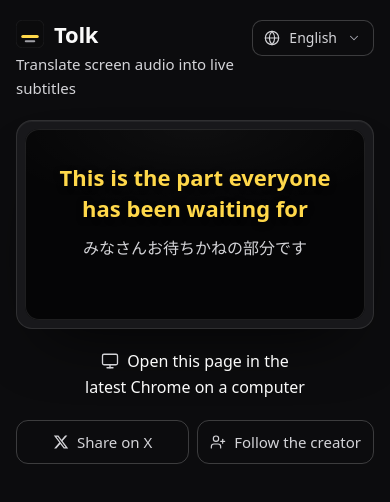
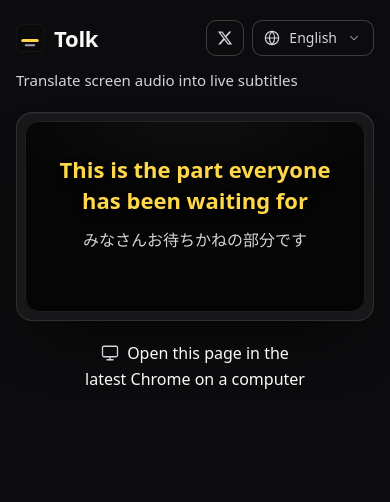
Before and after one commit to NoxelLab/tolk, a plain HTML site: page index.html in a window 390 px wide. Drawn offline with Linux system fonts and the light colour scheme; a web font is replaced by a local one.

Commit message:
Drop the follow-the-creator link and move Share on X into the header next to the display-language menu, icon-only on phones

```diff
--- a/index.html
+++ b/index.html
@@ -375,26 +375,24 @@ hgroup p { font-size: 1rem; color: var(--text-2); }
 :root:not(.unsupported) .notice,
 .unsupported #controls { display: none; }
 
-.links { display: flex; flex-wrap: wrap; justify-content: flex-end; gap: .5rem; }
-.unsupported .links { justify-content: center; }
-.links a {
+.header-actions { flex: none; display: flex; align-items: center; gap: .5rem; }
+#shareLink {
   display: inline-flex;
   align-items: center;
-  justify-content: center;
   gap: .5rem;
-  height: 2.375rem;
-  padding: 0 1rem;
+  height: 2.25rem;
+  padding: 0 .875rem;
   border: 1px solid var(--line-strong);
-  border-radius: .75rem;
+  border-radius: .625rem;
   color: var(--text-2);
-  font-size: .9375rem;
+  font-size: .875rem;
   font-weight: 500;
   white-space: nowrap;
   text-decoration: none;
   transition: background-color 150ms var(--ease), color 150ms var(--ease);
 }
-.links a:hover { background: var(--field); color: var(--text); }
-.links .icon { width: 1rem; height: 1rem; }
+#shareLink:hover { background: var(--field); color: var(--text); }
+#shareLink .icon { width: 1rem; height: 1rem; }
 
 .log { display: flex; flex-direction: column; flex: 1 1 0; min-height: 18rem; overflow: hidden; border: 1px solid var(--line); border-radius: 1.25rem; background: var(--panel); }
 .log:has(#log:empty),
@@ -433,7 +431,13 @@ hgroup p { font-size: 1rem; color: var(--text-2); }
   .options, .engine { flex: 1 1 100%; }
   .segmented { flex: 1; }
   .segmented label { flex: 1; }
-  .links a { flex: 1 1 8rem; height: 2.75rem; padding: 0 .75rem; }
+  #shareLink { padding: 0 .625rem; }
+  #shareLink span { display: none; }
+  header { display: grid; grid-template-columns: 1fr auto; align-items: center; }
+  hgroup { display: contents; }
+  h1 { grid-area: 1 / 1; }
+  .header-actions { grid-area: 1 / 2; }
+  hgroup p { grid-area: 2 / 1 / 3 / 3; }
   #log li { grid-template-columns: 1fr; }
 }
 @media (prefers-reduced-motion: reduce) {
@@ -448,10 +452,13 @@ hgroup p { font-size: 1rem; color: var(--text-2); }
       <h1><svg viewBox="0 0 64 64" aria-hidden="true"><rect x=".5" y=".5" width="63" height="63" rx="14" fill="#0b0b0c" stroke="#2c2c2f"/><rect x="12" y="34" width="40" height="7" rx="3.5" fill="#ffd84a"/><rect x="20" y="46" width="24" height="5" rx="2.5" fill="#a1a1a6"/></svg>Tolk</h1>
       <p data-i18n="tagline">画面の音声を同時翻訳</p>
     </hgroup>
-    <label class="ui-lang">
-      <svg class="icon" viewBox="0 0 24 24" fill="none" stroke="currentColor" stroke-width="1.75" stroke-linecap="round" stroke-linejoin="round" aria-hidden="true"><circle cx="12" cy="12" r="10"/><path d="M12 2a14.5 14.5 0 0 0 0 20 14.5 14.5 0 0 0 0-20"/><path d="M2 12h20"/></svg>
-      <select id="uiLang" aria-label="表示言語" data-i18n-label="uiLang"></select>
-    </label>
+    <div class="header-actions">
+      <a id="shareLink" aria-label="X で共有" data-i18n-label="share" href="https://x.com/intent/tweet?text=Tolk%EF%BD%9C%E7%94%BB%E9%9D%A2%E3%81%AE%E9%9F%B3%E5%A3%B0%E3%82%92%E5%90%8C%E6%99%82%E7%BF%BB%E8%A8%B3&amp;url=https%3A%2F%2Fnoxelwork.com%2Ftolk" target="_blank" rel="noopener noreferrer"><svg class="icon" viewBox="0 0 24 24" fill="currentColor" aria-hidden="true"><path d="M18.244 2.25h3.308l-7.227 8.26 8.502 11.24H16.17l-5.214-6.817L4.99 21.75H1.68l7.73-8.835L1.254 2.25H8.08l4.713 6.231zm-1.161 17.52h1.833L7.084 4.126H5.117z"/></svg><span data-i18n="share">X で共有</span></a>
+      <label class="ui-lang">
+        <svg class="icon" viewBox="0 0 24 24" fill="none" stroke="currentColor" stroke-width="1.75" stroke-linecap="round" stroke-linejoin="round" aria-hidden="true"><circle cx="12" cy="12" r="10"/><path d="M12 2a14.5 14.5 0 0 0 0 20 14.5 14.5 0 0 0 0-20"/><path d="M2 12h20"/></svg>
+        <select id="uiLang" aria-label="表示言語" data-i18n-label="uiLang"></select>
+      </label>
+    </div>
   </header>
 
   <div class="player">
@@ -518,10 +525,6 @@ hgroup p { font-size: 1rem; color: var(--text-2); }
 
   <p class="notice"><svg class="icon" viewBox="0 0 24 24" fill="none" stroke="currentColor" stroke-width="1.75" stroke-linecap="round" stroke-linejoin="round" aria-hidden="true"><rect width="20" height="14" x="2" y="3" rx="2"/><path d="M8 21h8"/><path d="M12 17v4"/></svg><span data-i18n="notice">パソコン版 Chrome の最新版で開いてください</span></p>
 
-  <nav class="links" aria-label="共有と作者" data-i18n-label="links">
-    <a id="shareLink" href="https://x.com/intent/tweet?text=Tolk%EF%BD%9C%E7%94%BB%E9%9D%A2%E3%81%AE%E9%9F%B3%E5%A3%B0%E3%82%92%E5%90%8C%E6%99%82%E7%BF%BB%E8%A8%B3&amp;url=https%3A%2F%2Fnoxelwork.com%2Ftolk" target="_blank" rel="noopener noreferrer"><svg class="icon" viewBox="0 0 24 24" fill="currentColor" aria-hidden="true"><path d="M18.244 2.25h3.308l-7.227 8.26 8.502 11.24H16.17l-5.214-6.817L4.99 21.75H1.68l7.73-8.835L1.254 2.25H8.08l4.713 6.231zm-1.161 17.52h1.833L7.084 4.126H5.117z"/></svg><span data-i18n="share">X で共有</span></a>
-    <a href="https://x.com/NoxelLab" target="_blank" rel="noopener noreferrer"><svg class="icon" viewBox="0 0 24 24" fill="none" stroke="currentColor" stroke-width="1.75" stroke-linecap="round" stroke-linejoin="round" aria-hidden="true"><path d="M16 21v-2a4 4 0 0 0-4-4H6a4 4 0 0 0-4 4v2"/><circle cx="9" cy="7" r="4"/><path d="M19 8v6"/><path d="M22 11h-6"/></svg><span data-i18n="follow">作者をフォロー</span></a>
-  </nav>
 
   <section class="log" aria-labelledby="logTitle">
     <div class="log-head">
@@ -577,8 +580,6 @@ const I18N = {
     unpop: 'タブに戻す',
     notice: 'パソコン版 Chrome の最新版で開いてください',
     share: 'X で共有',
-    follow: '作者をフォロー',
-    links: '共有と作者',
     history: '履歴',
     clear: '消す',
     sameLang: '話されている言語と字幕の言語を別々に選んでください',
@@ -640,8 +641,6 @@ const I18N = {
     unpop: 'Back to tab',
     notice: 'Open this page in the latest Chrome on a computer',
     share: 'Share on X',
-    follow: 'Follow the creator',
-    links: 'Share and follow',
     history: 'History',
     clear: 'Clear',
     sameLang: 'Choose different languages for speech and subtitles',
@@ -703,8 +702,6 @@ const I18N = {
     unpop: '返回标签页',
     notice: '请在电脑上用最新版 Chrome 打开',
     share: '分享到 X',
-    follow: '关注作者',
-    links: '分享与关注',
     history: '记录',
     clear: '清除',
     sameLang: '请为说话语言和字幕语言选择不同的语言',
@@ -766,8 +763,6 @@ const I18N = {
     unpop: '回到分頁',
     notice: '請在電腦上用最新版 Chrome 開啟',
     share: '分享到 X',
-    follow: '追蹤作者',
-    links: '分享與追蹤',
     history: '紀錄',
     clear: '清除',
     sameLang: '請為說話語言和字幕語言選擇不同的語言',
@@ -829,8 +824,6 @@ const I18N = {
     unpop: '탭으로 돌아가기',
     notice: '컴퓨터의 최신 Chrome에서 열어 주세요',
     share: 'X에 공유',
-    follow: '제작자 팔로우',
-    links: '공유 및 팔로우',
     history: '기록',
     clear: '지우기',
     sameLang: '말하는 언어와 자막 언어를 서로 다르게 선택해 주세요',
@@ -892,8 +885,6 @@ const I18N = {
     unpop: 'Volver a la pestaña',
     notice: 'Abre esta página en la última versión de Chrome en un ordenador',
     share: 'Compartir en X',
-    follow: 'Seguir al creador',
-    links: 'Compartir y seguir',
     history: 'Historial',
     clear: 'Borrar',
     sameLang: 'Elige idiomas distintos para la voz y los subtítulos',
@@ -955,8 +946,6 @@ const I18N = {
     unpop: 'Revenir à l’onglet',
     notice: 'Ouvrez cette page dans la dernière version de Chrome sur un ordinateur',
     share: 'Partager sur X',
-    follow: 'Suivre le créateur',
-    links: 'Partager et suivre',
     history: 'Historique',
     clear: 'Effacer',
     sameLang: 'Choisissez des langues différentes pour la voix et les sous-titres',
@@ -1018,8 +1007,6 @@ const I18N = {
     unpop: 'Zurück zum Tab',
     notice: 'Öffne diese Seite in der neuesten Chrome-Version auf einem Computer',
     share: 'Auf X teilen',
-    follow: 'Dem Ersteller folgen',
-    links: 'Teilen und folgen',
     history: 'Verlauf',
     clear: 'Löschen',
     sameLang: 'Wähle für Ton und Untertitel verschiedene Sprachen',
@@ -1081,8 +1068,6 @@ const I18N = {
     unpop: 'Torna alla scheda',
     notice: 'Apri questa pagina con l’ultima versione di Chrome su un computer',
     share: 'Condividi su X',
-    follow: 'Segui il creatore',
-    links: 'Condividi e segui',
     history: 'Cronologia',
     clear: 'Cancella',
     sameLang: 'Scegli lingue diverse per il parlato e i sottotitoli',
@@ -1144,8 +1129,6 @@ const I18N = {
     unpop: 'Voltar para a guia',
     notice: 'Abra esta página na versão mais recente do Chrome em um computador',
     share: 'Compartilhar no X',
-    follow: 'Seguir o criador',
-    links: 'Compartilhar e seguir',
     history: 'Histórico',
     clear: 'Limpar',
     sameLang: 'Escolha idiomas diferentes para a fala e as legendas',
@@ -1207,8 +1190,6 @@ const I18N = {
     unpop: 'Вернуть во вкладку',
     notice: 'Откройте эту страницу в последней версии Chrome на компьютере',
     share: 'Поделиться в X',
-    follow: 'Подписаться на автора',
-    links: 'Поделиться и подписаться',
     history: 'История',
     clear: 'Очистить',
     sameLang: 'Выберите разные языки для речи и субтитров',
@@ -1270,8 +1251,6 @@ const I18N = {
     unpop: 'टैब पर वापस लाएँ',
     notice: 'यह पेज कंप्यूटर पर Chrome के नए वर्ज़न में खोलें',
     share: 'X पर शेयर करें',
-    follow: 'बनाने वाले को फ़ॉलो करें',
-    links: 'शेयर और फ़ॉलो',
     history: 'इतिहास',
     clear: 'मिटाएँ',
     sameLang: 'बोली और सबटाइटल के लिए अलग-अलग भाषाएँ चुनें',
@@ -1333,8 +1312,6 @@ const I18N = {
     unpop: 'Kembali ke tab',
     notice: 'Buka halaman ini di Chrome versi terbaru pada komputer',
     share: 'Bagikan ke X',
-    follow: 'Ikuti pembuat',
-    links: 'Bagikan dan ikuti',
     history: 'Riwayat',
     clear: 'Hapus',
     sameLang: 'Pilih bahasa yang berbeda untuk ucapan dan subtitle',
@@ -1396,8 +1373,6 @@ const I18N = {
     unpop: 'Quay lại thẻ',
     notice: 'Hãy mở trang này bằng Chrome mới nhất trên máy tính',
     share: 'Chia sẻ lên X',
-    follow: 'Theo dõi tác giả',
-    links: 'Chia sẻ và theo dõi',
     history: 'Lịch sử',
     clear: 'Xóa',
     sameLang: 'Hãy chọn ngôn ngữ khác nhau cho lời nói và phụ đề',
@@ -1459,8 +1434,6 @@ const I18N = {
     unpop: 'กลับไปที่แท็บ',
     notice: 'เปิดหน้านี้ด้วย Chrome เวอร์ชันล่าสุดบนคอมพิวเตอร์',
     share: 'แชร์บน X',
-    follow: 'ติดตามผู้สร้าง',
-    links: 'แชร์และติดตาม',
     history: 'ประวัติ',
     clear: 'ล้าง',
     sameLang: 'เลือกภาษาที่พูดและภาษาคำบรรยายให้ต่างกัน',
@@ -1522,8 +1495,6 @@ const I18N = {
     unpop: 'العودة إلى علامة التبويب',
     notice: 'افتح هذه الصفحة في أحدث إصدار من Chrome على الكمبيوتر',
     share: 'مشاركة على X',
-    follow: 'تابع المطوّر',
-    links: 'المشاركة والمتابعة',
     history: 'السجل',
     clear: 'مسح',
     sameLang: 'اختر لغتين مختلفتين للكلام والترجمة النصية',
@@ -1585,8 +1556,6 @@ const I18N = {
     unpop: 'Sekmeye dön',
     notice: 'Bu sayfayı bilgisayarda Chrome’un en yeni sürümüyle açın',
     share: 'X’te paylaş',
-    follow: 'Geliştiriciyi takip et',
-    links: 'Paylaş ve takip et',
     history: 'Geçmiş',
     clear: 'Temizle',
     sameLang: 'Konuşma ve altyazı için farklı diller seçin',
@@ -1648,8 +1617,6 @@ const I18N = {
     unpop: 'Terug naar tabblad',
     notice: 'Open deze pagina in de nieuwste Chrome op een computer',
     share: 'Delen op X',
-    follow: 'Volg de maker',
-    links: 'Delen en volgen',
     history: 'Geschiedenis',
     clear: 'Wissen',
     sameLang: 'Kies verschillende talen voor spraak en ondertiteling',
@@ -1711,8 +1678,6 @@ const I18N = {
     unpop: 'Wróć do karty',
     notice: 'Otwórz tę stronę w najnowszym Chrome na komputerze',
     share: 'Udostępnij na X',
-    follow: 'Obserwuj twórcę',
-    links: 'Udostępnij i obserwuj',
     history: 'Historia',
     clear: 'Wyczyść',
     sameLang: 'Wybierz różne języki mowy i napisów',
@@ -1774,8 +1739,6 @@ const I18N = {
     unpop: 'Повернути у вкладку',
     notice: 'Відкрийте цю сторінку в найновішому Chrome на комп’ютері',
     share: 'Поширити в X',
-    follow: 'Стежити за автором',
-    links: 'Поширити й стежити',
     history: 'Історія',
     clear: 'Очистити',
     sameLang: 'Виберіть різні мови для мовлення і субтитрів',
```
